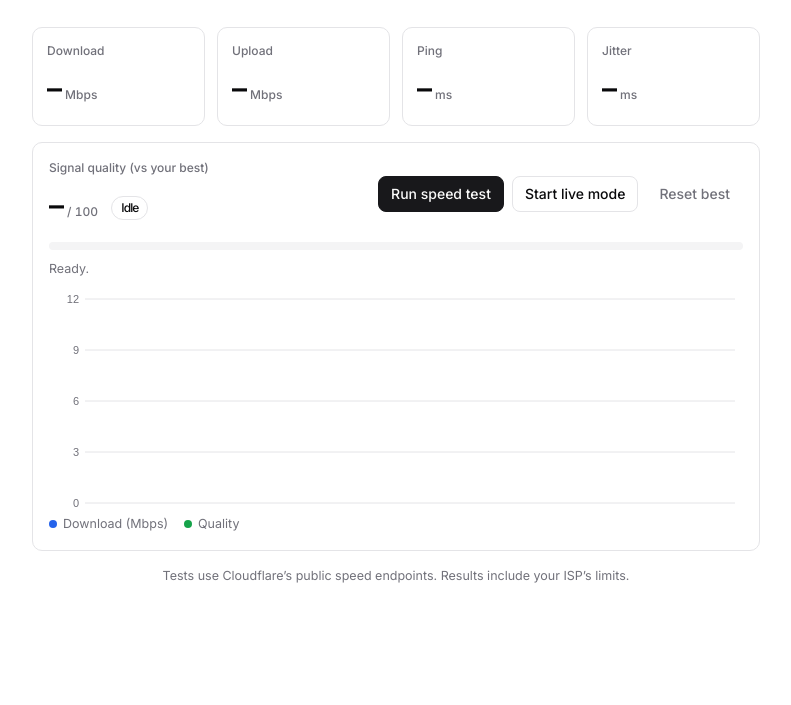
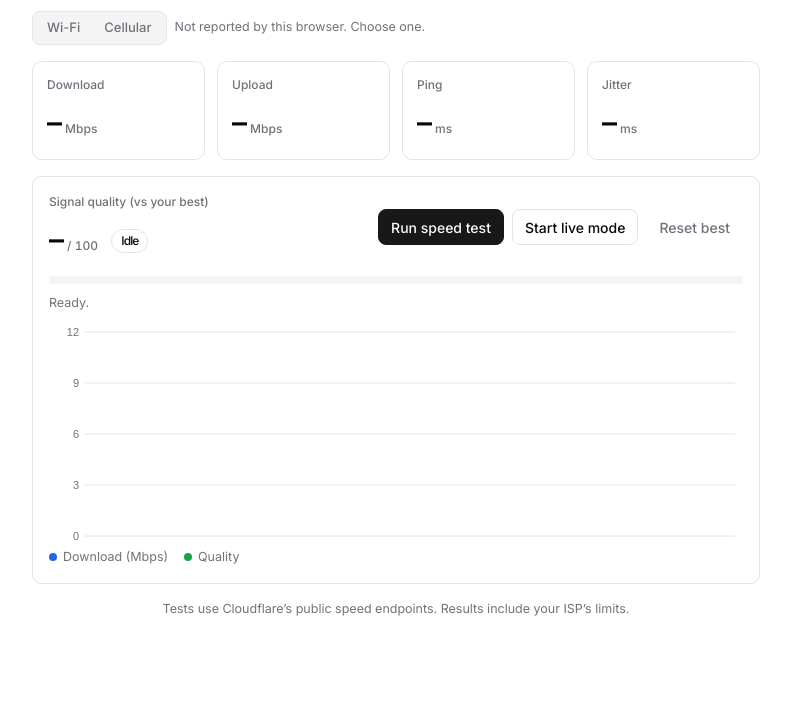
Before and after one commit to Vikkbehal/speed, a plain HTML site: page index.html in a window 1280 px wide. Shown: the part 95-800 px from the top of the page, without its empty margins (244-1035 px from the left). Drawn offline with Linux system fonts and the light colour scheme.

Commit message:
Add Wi-Fi/Cellular detection with manual fallback
Co-Authored-By: Claude Sonnet 5.5 <noreply@anthropic.com>

```diff
--- a/app.js
+++ b/app.js
@@ -12,6 +12,26 @@ $('themeBtn').onclick = () => {
   document.documentElement.dataset.theme = t; try { localStorage.setItem('theme', t); } catch {}
   draw();
 };
+
+// connection type: auto-detect when the browser reports it, else manual (remembered)
+function detectConn() {
+  const c = navigator.connection || navigator.mozConnection || navigator.webkitConnection;
+  const t = c && c.type;
+  return t === 'wifi' || t === 'cellular' ? t : null;
+}
+function applyConn() {
+  const auto = detectConn(), seg = $('conn');
+  const val = auto || store.get('connType', null);
+  seg.classList.toggle('auto', !!auto);
+  seg.querySelectorAll('button').forEach(b => { b.classList.toggle('on', b.dataset.v === val); b.disabled = !!auto; });
+  $('connNote').textContent = auto ? 'Detected automatically' : (val ? '' : 'Not reported by this browser. Choose one.');
+}
+$('conn').addEventListener('click', e => {
+  const b = e.target.closest('button'); if (!b || detectConn()) return;
+  store.set('connType', b.dataset.v); applyConn();
+});
+(navigator.connection || {}).onchange = applyConn;
+applyConn();
 
 function setWifi(q) {
   const el = $('wifi'); const lv = q == null ? -1 : q >= 75 ? 3 : q >= 50 ? 2 : q >= 25 ? 1 : 0;
--- a/index.html
+++ b/index.html
@@ -16,6 +16,12 @@
     <div>
       <h1>Speed test</h1>
       <p class="muted">Test your speed and walk around to find the strongest and weakest spots.</p>
+      <div class="conn row gap wrapx">
+        <div class="seg" id="conn" role="group" aria-label="Connection type">
+          <button type="button" data-v="wifi">Wi-Fi</button><button type="button" data-v="cellular">Cellular</button>
+        </div>
+        <span id="connNote" class="muted small"></span>
+      </div>
     </div>
     <div class="tools">
     <svg id="wifi" class="wifi" viewBox="0 0 24 24" width="28" height="28" fill="none" stroke="currentColor" stroke-width="2.2" stroke-linecap="round" role="img" aria-label="Wi-Fi signal">
--- a/style.css
+++ b/style.css
@@ -49,3 +49,8 @@ canvas{width:100%;height:220px;display:block;margin-top:12px}
 
 .tools{display:flex;align-items:center;gap:12px}
 .tools .wifi{margin:0}
+.conn{margin-top:12px}
+.seg{display:inline-flex;border:1px solid var(--border);border-radius:8px;padding:2px;background:var(--hover)}
+.seg button{font:inherit;font-size:13px;font-weight:500;border:0;background:transparent;color:var(--muted);padding:4px 12px;border-radius:6px;cursor:pointer}
+.seg button.on{background:var(--bg);color:var(--fg);box-shadow:0 0 0 1px var(--border)}
+.seg.auto button{cursor:default}
```
